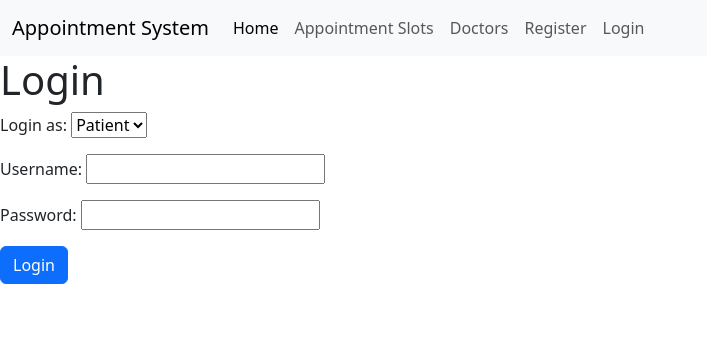
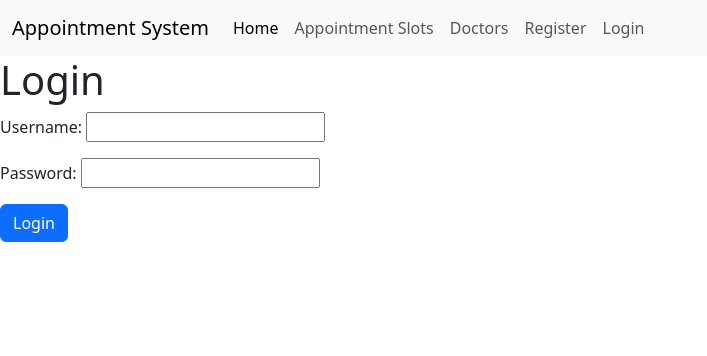
Before and after one commit to ameliesgithub/Assessment1_ISCG7420_AmelieH, a Django app: page /accounts/login/ in a window 1280 px wide. Shown: the top 356 px of the page, without its empty margins (0-707 px from the left). Run offline with Django 5.2, Linux system fonts and the light colour scheme.

Commit message:
Improve UI/UX for login process

```diff
--- a/templates/registration/login.html
+++ b/templates/registration/login.html
@@ -5,14 +5,6 @@
 
     <form method="post">
         {% csrf_token %}
-        <p>
-        <label>Login as:</label>
-        <select name="role">
-            <option value="patient">Patient</option>
-            <option value="admin">Admin</option>
-        </select>
-        </p>
-
         <p>Username: <input type="text" name="username"></p>
         <p>Password: <input type="password" name="password"></p>
         <button type="submit" class="btn btn-primary">Login</button>
```
